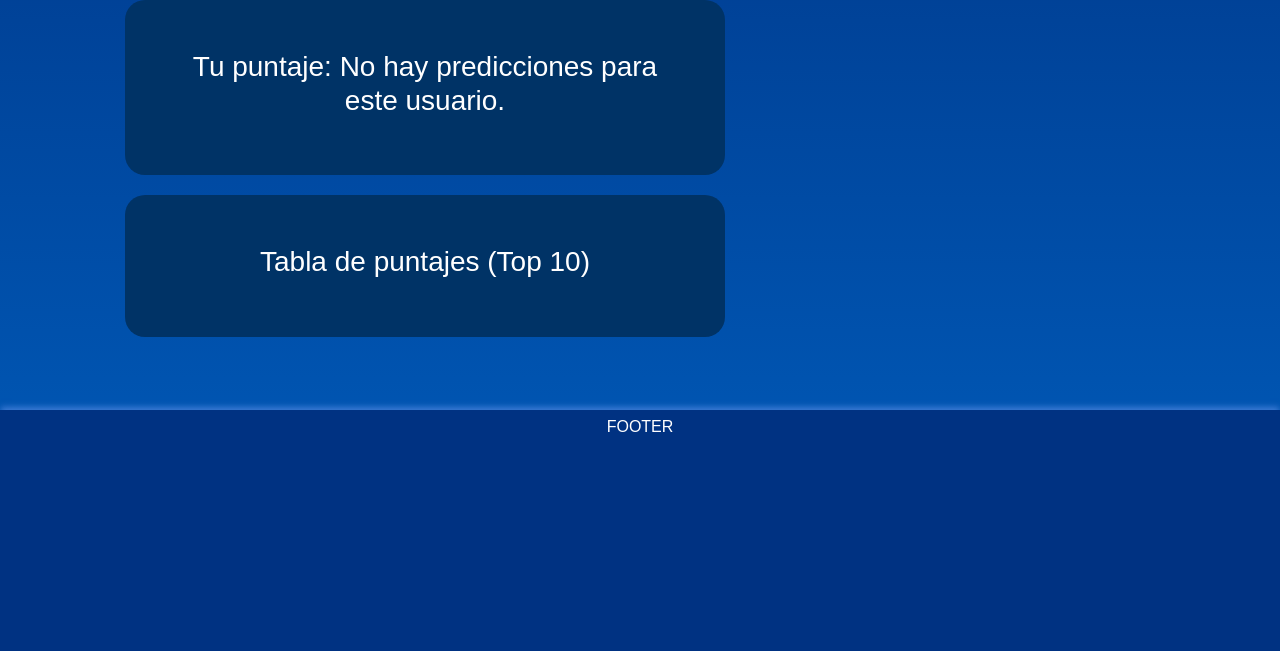
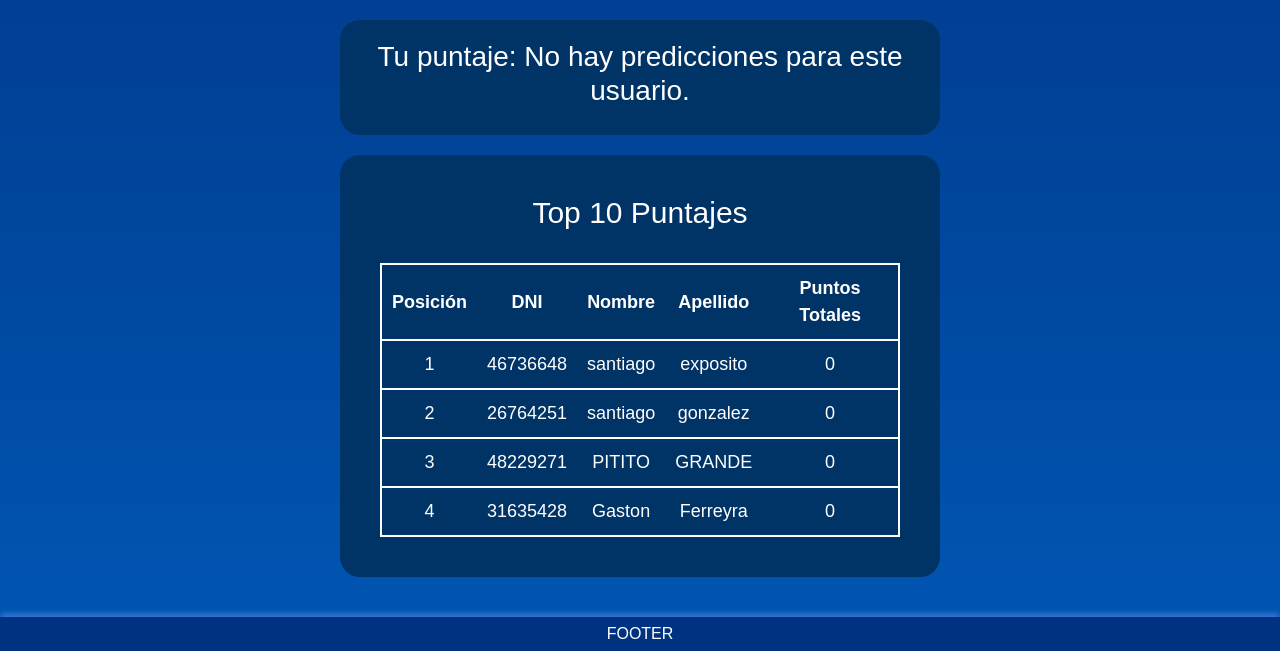
Before and after one commit to strixer1605/predicciones, a PHP site: page /main/miCuentaTop.php in a window 1280 px wide. Shown: the part 356-1007 px from the top of the page. Before the commit the page ends 788 px from the top, so only its background shows below. Run offline with PHP 8.4, Linux system fonts and the light colour scheme; the visitor is signed in with stand-in values (Sample User, id 1); data comes from the database, SQL or seed files in the repository; tables that the repository leaves empty hold one stand-in row (values such as "Sample post"); some libraries are stand-ins or nearby versions; some web fonts are replaced.

Commit message:
oi oi oi

```diff
--- a/css/miTopCuenta.css
+++ b/css/miTopCuenta.css
@@ -1,7 +1,7 @@
     body {
         background: linear-gradient(to bottom, #003282, #0056b3);
         font-family: 'Gabarito', sans-serif;
-    min-height: 100vh; /* Establece la altura mínima del cuerpo como el 100% de la altura de la ventana */
+        min-height: 100vh;
         display: flex;
         flex-direction: column;
     }
@@ -20,9 +20,8 @@ body {
     }
 
     .footer {
-    /* margin-top: 20px; */
         box-shadow: 0 -4px 6px -1px rgba(100, 149, 237, 0.6);
-    padding: 5px 0; /* Reduce el tamaño del footer */
+        padding: 5px 0;
         margin-top: auto;
     }
 
@@ -43,10 +42,28 @@ body {
         top: 0;
     }
 
+    .container {
+        display: flex;
+        justify-content: center;
+        align-items: flex-start;
+        padding: 20px;
+    }
+
+    .row {
+        display: flex;
+        justify-content: center;
+        align-items: flex-start;
+        flex-wrap: wrap;
+        max-width: 1000px;
+        width: 100%;
+        margin: 0 auto;
+    }
+
+
     .group-container2 {
         background-color: #003366;
         color: white;
-    padding: 50px;
+        padding: 20px;
         border-radius: 20px;
         margin-bottom: 20px;
         max-width: 600px;
@@ -57,7 +74,7 @@ body {
     .group-container {
         background-color: #003366;
         color: white;
-    padding: 50px;
+        padding: 40px;
         border-radius: 20px;
         margin-bottom: 20px;
         max-width: 600px;
@@ -81,17 +98,17 @@ body {
         display: flex;
         align-items: center;
         justify-content: center;
-    flex-direction: column; /* Cambia esto a 'row' si quieres que estén en la misma fila */
+        flex-direction: column;
     }
 
     .team img {
-    display: block; /* Asegúrate de que la imagen se muestra como un bloque */
-    max-width: 100%; /* Asegúrate de que la imagen no sobrepasa el contenedor */
+        display: block;
+        max-width: 100%;
     }
 
     .team span {
         display: block;
-    text-align: center; /* Centra el texto dentro del span */
+        text-align: center;
     }
 
     .stats {
@@ -224,7 +241,7 @@ input[type=number]::-webkit-inner-spin-button {
 
         .match .team img {
             width: 100%;
-        max-width: 50px; /* Ajusta el ancho máximo según sea necesario */
+            max-width: 50px;
         }
     }
 
@@ -240,6 +257,6 @@ input[type=number]::-webkit-inner-spin-button {
         }
 
         .match .team img {
-        max-width: 40px; /* Ajusta el ancho máximo según sea necesario */
+            max-width: 40px;
         }
     }
--- a/main/miCuentaTop.php
+++ b/main/miCuentaTop.php
@@ -58,14 +58,14 @@
             </div>
         </div>
 
-        <div class="container d-flex justify-content-center">
+        <div class="container">
             <div class="row">
                 <div class="group-container2">
                     <h3>Tu puntaje: <?php include('../modulos/tuPuntaje.php') ?></h3>
                 </div>
                 <br><br>
                 <div class="group-container">
-                    <h3>Tabla de puntajes (Top 10)</h3>
+                    <?php include('../modulos/tablaPuntajeTotal.php') ?>
                 </div>
             </div>
         </div>
@@ -78,7 +78,7 @@
         <script src="https://cdn.jsdelivr.net/npm/@popperjs/core@2.5.4/dist/umd/popper.min.js"></script>
         <script src="https://stackpath.bootstrapcdn.com/bootstrap/4.5.2/js/bootstrap.min.js"></script>
         <script src="https://cdn.jsdelivr.net/npm/sweetalert2@11"></script>
-        <script src="../funciones/prediccion.js"></script>
+        <!-- <script src="../funciones/prediccion.js"></script> -->
 
         <script>
             function actualizarNavbar() {
--- a/modulos/tablaPuntajeTotal.php
+++ b/modulos/tablaPuntajeTotal.php
@@ -0,0 +1,35 @@
+<?php
+    include('conexion.php');
+
+    $sql_prediccionesTop = "SELECT * FROM usuarios ORDER BY puntos_totales DESC LIMIT 10";
+    $result_prediccionesTop = mysqli_query($conexion, $sql_prediccionesTop);
+
+    if ($result_prediccionesTop) {
+        if (mysqli_num_rows($result_prediccionesTop) > 0) {
+            echo '<h2 style="font-size: 30px;">Top 10 Puntajes</h2>';
+            echo '<br>';
+            echo '<table style="width: 100%; border: 1px solid white;">';
+            echo '<tr style="font-size: 18px; color: white; font-weight: bold; border: 2px solid white;"><th style="padding: 10px;">Posición</th><th style="padding: 10px;">DNI</th><th style="padding: 10px;">Nombre</th><th style="padding: 10px;">Apellido</th><th style="padding: 10px;">Puntos Totales</th></tr>';
+
+            $posicion = 1;
+            while ($row = mysqli_fetch_assoc($result_prediccionesTop)) {
+                $dni = $row['dni'];
+                $nombre = $row['nombre'];
+                $apellido = $row['apellido'];
+                $puntosTotales = $row['puntos_totales'];
+
+                echo "<tr style='font-size: 18px; color: white; border: 2px solid white;'><td style='padding: 10px;'>$posicion</td><td style='padding: 10px;'>$dni</td><td style='padding: 10px;'>$nombre</td><td style='padding: 10px;'>$apellido</td><td style='padding: 10px;'>$puntosTotales</td></tr>";
+
+                $posicion++;
+            }
+            echo '</table>';
+        } else {
+            echo "No se encontraron usuarios con puntajes.";
+        }
+    } else {
+        http_response_code(500);
+        echo "Error al ejecutar la consulta: " . mysqli_error($conexion);
+    }
+
+    mysqli_close($conexion);
+?>
--- a/modulos/tuPuntaje.php
+++ b/modulos/tuPuntaje.php
@@ -11,7 +11,7 @@
             // Si hay una sola predicción, mostrar ese puntaje
             $row = mysqli_fetch_assoc($result_predicciones);
             $puntos = $row['puntos'];
-            echo "Puntos: $puntos";
+            echo "$puntos pts";
 
             // Actualizar puntos en la tabla usuarios
             $sql_actualizar = "UPDATE usuarios SET puntos_totales = ? WHERE dni = ?";
@@ -19,7 +19,7 @@
             $stmt->bind_param("is", $puntos, $dniUsuario);
 
             if ($stmt->execute()) {
-                echo "Puntos actualizados correctamente.";
+                echo ".";
             } else {
                 echo "Error al actualizar los puntos: " . $stmt->error;
             }
@@ -31,7 +31,7 @@
             while ($row = mysqli_fetch_assoc($result_predicciones)) {
                 $total_puntos += $row['puntos'];
             }
-            echo "Total de puntos: $total_puntos";
+            echo "$total_puntos pts";
 
             // Actualizar puntos en la tabla usuarios
             $sql_actualizar = "UPDATE usuarios SET puntos_totales = ? WHERE dni = ?";
@@ -39,7 +39,7 @@
             $stmt->bind_param("is", $total_puntos, $dniUsuario);
 
             if ($stmt->execute()) {
-                echo "Puntos actualizados correctamente.";
+                echo ".";
             } else {
                 echo "Error al actualizar los puntos: " . $stmt->error;
             }
```
Also changed, not shown: index.php (+4 -3 lines), main/prediccion.php (+48 -3 lines), modulos/puntajesTablaPredicciones.php (+3 -5 lines). Lines whose indentation alone changed are shown as unchanged.
